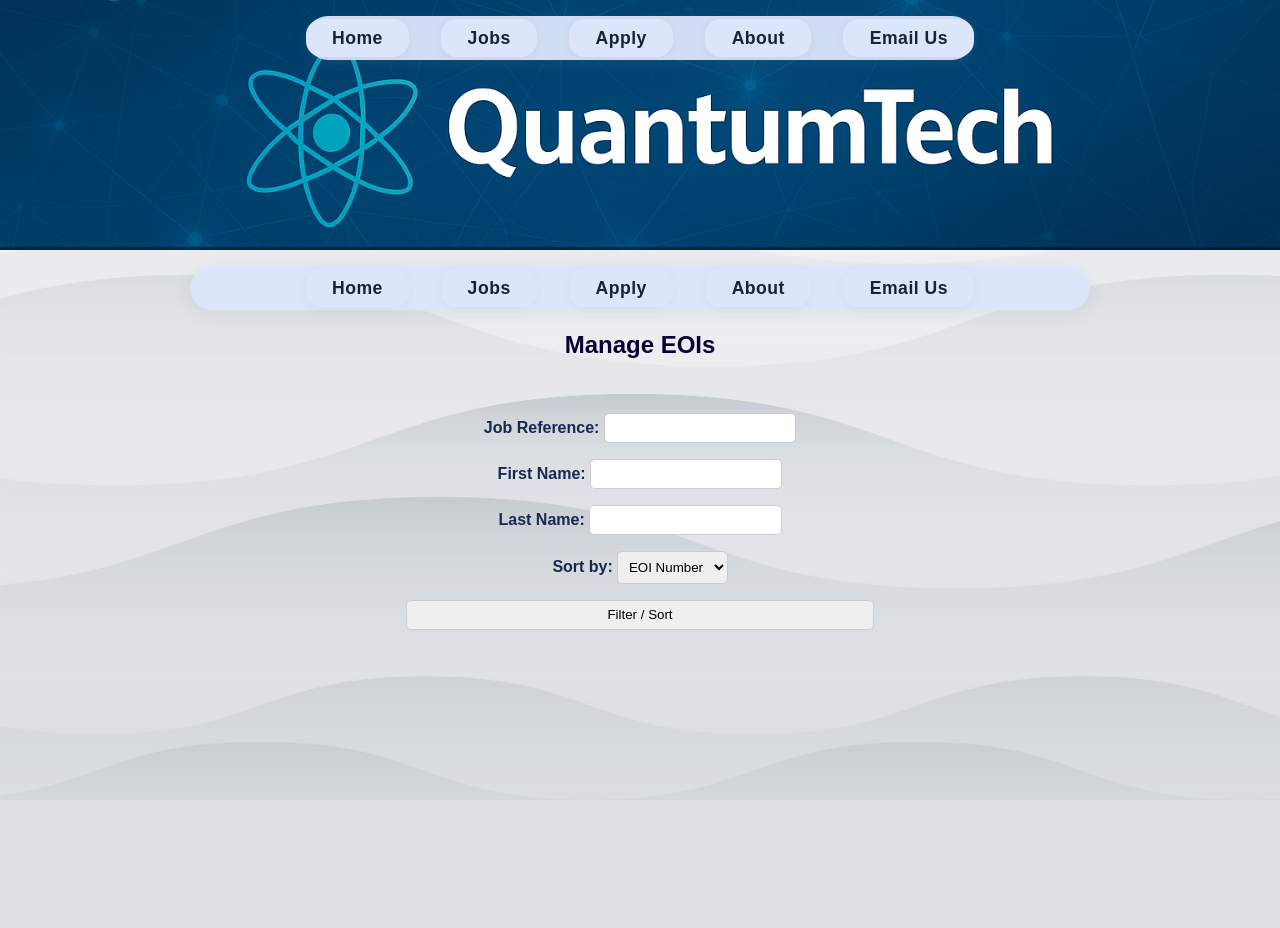
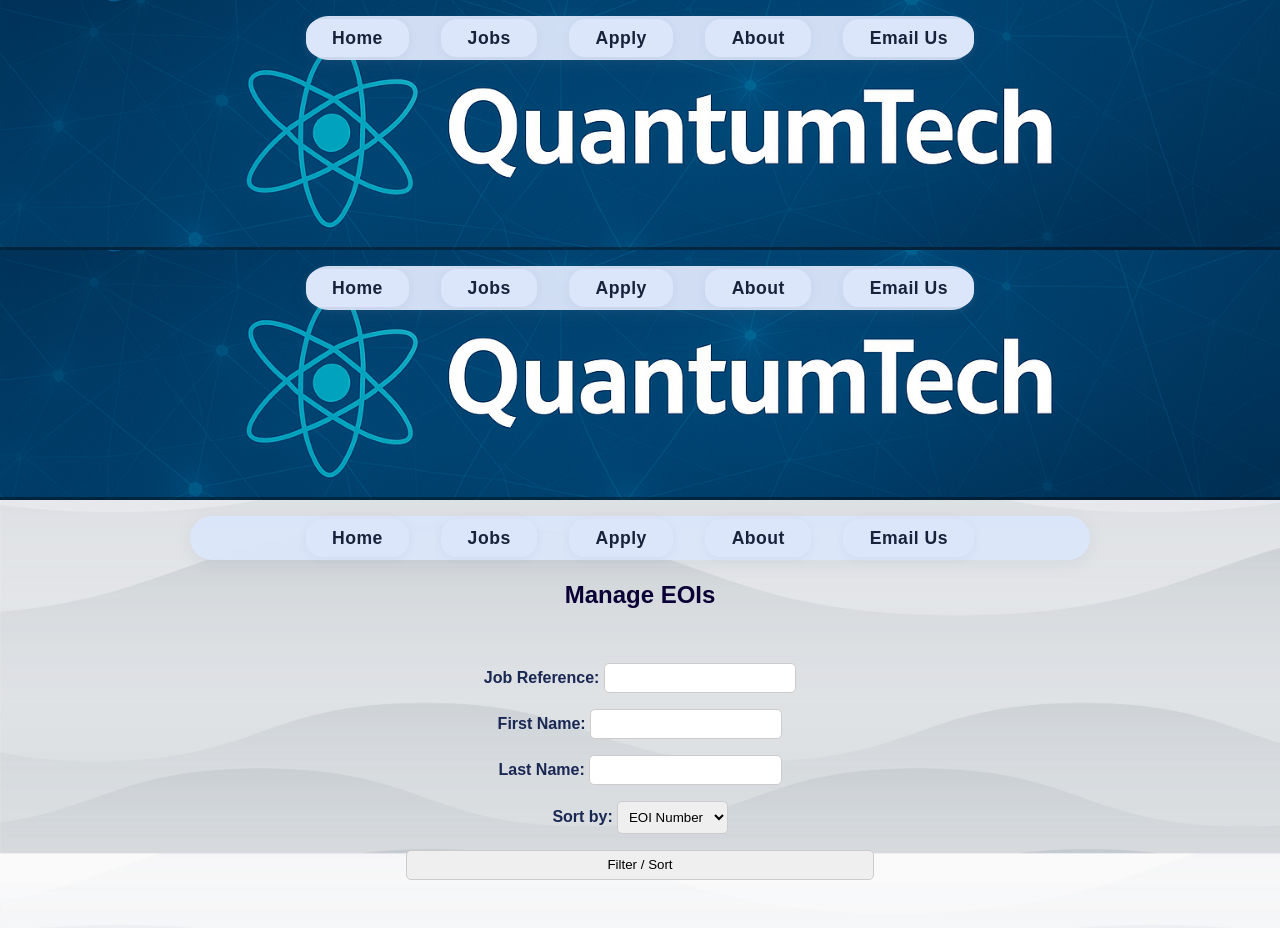
Before and after one commit to 105716506/Project1, a PHP site: page /manage.php in a window 1280 px wide. Before the commit the page ends 794 px from the top, so only its background shows below. Run offline with PHP 8.4, Linux system fonts and the light colour scheme; the visitor is signed in with stand-in values (Sample User, id 1); data comes from the database, SQL or seed files in the repository.

Commit message:
Displaying Manage Page.

```diff
--- a/manage.php
+++ b/manage.php
@@ -1,12 +1,16 @@
 <!DOCTYPE html>
 <html lang="en">
-<head>
-  <meta charset="UTF-8" />
-  <meta name="viewport" content="width=device-width, initial-scale=1" />
-  <title>QuantumTech | Apply</title>
-  <link href="Styles/Styles.css" rel="stylesheet" />
+<head> <meta charset="UTF-8">
+  <meta name="viewport" content="width=device-width, initial-scale=1.0">
+  <meta name="keywords" content="QuantumTech, Technology, Future, Website, Cloud, Engineer, FrontEnd, Developer, Data, Analyst, Jobs, Apply, Salary, Careers" />
+  <meta name="description" content="Welcome to QuantumTech - Innovating the Future">
+  <title>QuantumTech | Home</title> <!-- title of the website-->
+  <link href="Styles/Styles.css" rel="stylesheet"> <!-- References to external CSS files -->
 </head>
-<body></body>
+<body>
+    <!--php include of the header -->
+<?php include 'header.inc';?>
+</body>
 <?php
 
 // Start a new or resume an existing session
```
